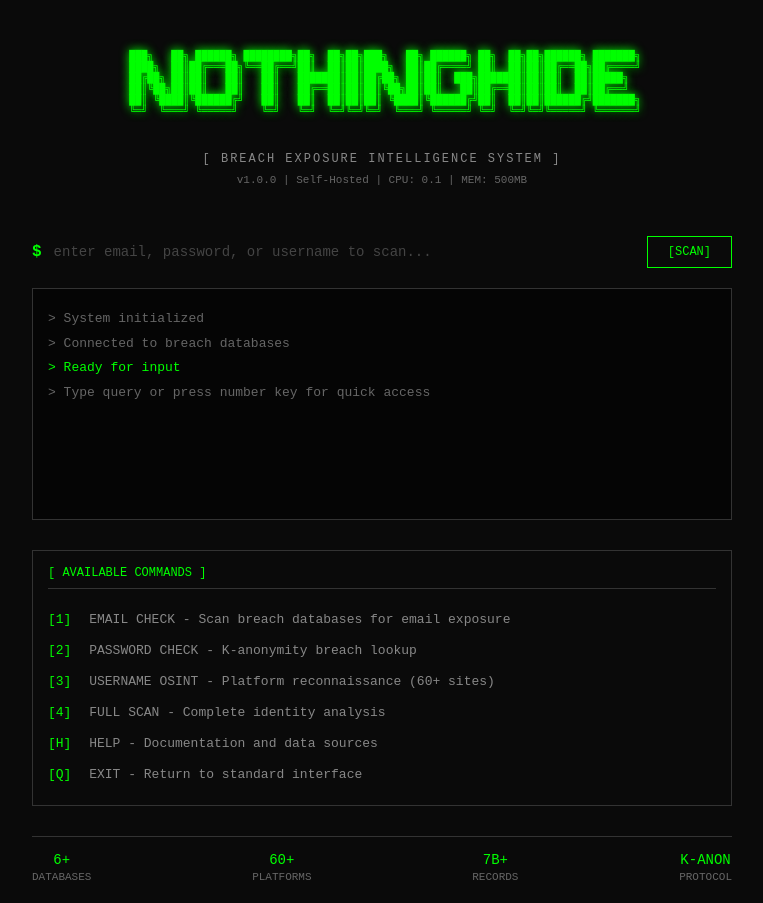
After one commit to Dhuruvdev/nothinghide, a FastAPI app: template nothinghide/web/templates/terminal.html in a window 1280 px wide. The commit adds this page. Shown: the whole page, without its empty margins (258-1021 px from the left). Run offline with FastAPI, Linux system fonts and the light colour scheme; the template is opened without the code that fills it, so the values that code supplies are empty.

Commit message:
Add a terminal interface for lightweight self-hosting
Adds a new route for a client-side rendered terminal page with a CLI aesthetic, including ASCII branding and system information.

Replit-Commit-Author: Agent
Replit-Commit-Session-Id: 90e477bd-c367-4cbc-a46a-c494079515b3
Replit-Commit-Checkpoint-Type: full_checkpoint
Replit-Commit-Event-Id: 704c32ae-b55b-4754-a11b-2170cca059be
Replit-Commit-Screenshot-Url: https://storage.googleapis.com/screenshot-production-us-central1/a98f99e9-69e0-4ab2-8d24-230b36227538/90e477bd-c367-4cbc-a46a-c494079515b3/3oUvtfY
Replit-Helium-Checkpoint-Created: true

```diff
--- a/nothinghide/web/app.py
+++ b/nothinghide/web/app.py
@@ -41,6 +41,12 @@ def is_email(query: str) -> bool:
 @app.get("/", response_class=HTMLResponse)
 async def home(request: Request):
     return templates.TemplateResponse("index.html", {"request": request})
+
+
+@app.get("/terminal", response_class=HTMLResponse)
+async def terminal(request: Request):
+    """CLI-style terminal interface - lightweight client-side rendering."""
+    return templates.TemplateResponse("terminal.html", {"request": request})
 
 
 @app.post("/check", response_class=HTMLResponse)
--- a/nothinghide/web/templates/index.html
+++ b/nothinghide/web/templates/index.html
@@ -26,6 +26,7 @@
         <li><a href="/password">Password Check</a> k-anonymity lookup - your password never leaves your browser</li>
         <li><a href="/username">Username OSINT</a> Advanced reconnaissance across 60+ platforms</li>
         <li><a href="/fullscan">Full Scan</a> Complete identity check with recommendations</li>
+        <li><a href="/terminal">Terminal Mode</a> CLI-style interface for lightweight self-hosting</li>
         <li><a href="/help">Help</a> Documentation and data sources</li>
     </ul>
 </div>
--- /dev/null
+++ b/nothinghide/web/templates/terminal.html
@@ -0,0 +1,386 @@
+{% extends "base.html" %}
+
+{% block title %}NothingHide Terminal - Breach Intelligence{% endblock %}
+
+{% block content %}
+<style>
+body, html {
+    margin: 0;
+    padding: 0;
+    background: #0a0a0a;
+    min-height: 100vh;
+}
+.container { display: none; }
+.footer { display: none; }
+
+.terminal-wrapper {
+    background: #0a0a0a;
+    min-height: 100vh;
+    font-family: 'Courier New', 'Monaco', 'Consolas', monospace;
+    color: #00ff00;
+    padding: 20px;
+    box-sizing: border-box;
+}
+
+.terminal-header {
+    text-align: center;
+    margin-bottom: 30px;
+    padding: 20px 0;
+}
+
+.ascii-logo {
+    font-size: 10px;
+    line-height: 1.1;
+    color: #00ff00;
+    white-space: pre;
+    display: inline-block;
+    text-shadow: 0 0 10px #00ff00;
+}
+
+.terminal-tagline {
+    color: #888888;
+    font-size: 12px;
+    margin-top: 15px;
+    letter-spacing: 2px;
+}
+
+.terminal-info {
+    color: #666666;
+    font-size: 11px;
+    margin-top: 8px;
+}
+
+.terminal-body {
+    max-width: 700px;
+    margin: 0 auto;
+}
+
+.terminal-prompt {
+    display: flex;
+    align-items: center;
+    margin: 20px 0;
+}
+
+.prompt-symbol {
+    color: #00ff00;
+    margin-right: 10px;
+    font-weight: bold;
+}
+
+.terminal-input {
+    flex: 1;
+    background: transparent;
+    border: none;
+    color: #00ff00;
+    font-family: inherit;
+    font-size: 14px;
+    outline: none;
+    caret-color: #00ff00;
+}
+
+.terminal-input::placeholder {
+    color: #444444;
+}
+
+.terminal-btn {
+    background: transparent;
+    border: 1px solid #00ff00;
+    color: #00ff00;
+    padding: 8px 20px;
+    font-family: inherit;
+    font-size: 12px;
+    cursor: pointer;
+    margin-left: 10px;
+    transition: all 0.2s;
+}
+
+.terminal-btn:hover {
+    background: #00ff00;
+    color: #0a0a0a;
+}
+
+.terminal-output {
+    border: 1px solid #333333;
+    background: #050505;
+    padding: 15px;
+    margin: 20px 0;
+    min-height: 200px;
+    max-height: 400px;
+    overflow-y: auto;
+}
+
+.output-line {
+    margin: 5px 0;
+    font-size: 13px;
+    line-height: 1.5;
+}
+
+.output-line.info { color: #00ff00; }
+.output-line.warning { color: #ffff00; }
+.output-line.error { color: #ff4444; }
+.output-line.success { color: #44ff44; }
+.output-line.dim { color: #666666; }
+
+.loading-bar {
+    display: none;
+    margin: 15px 0;
+}
+
+.loading-bar.active { display: block; }
+
+.progress-container {
+    background: #222222;
+    height: 4px;
+    width: 100%;
+    margin: 10px 0;
+}
+
+.progress-bar {
+    background: #00ff00;
+    height: 100%;
+    width: 0%;
+    transition: width 0.3s;
+    box-shadow: 0 0 10px #00ff00;
+}
+
+.loading-text {
+    color: #888888;
+    font-size: 11px;
+}
+
+.spinner {
+    display: inline-block;
+    animation: spin 1s linear infinite;
+}
+
+@keyframes spin {
+    0% { content: '|'; }
+    25% { content: '/'; }
+    50% { content: '-'; }
+    75% { content: '\\'; }
+}
+
+.cursor-blink {
+    animation: blink 1s step-end infinite;
+}
+
+@keyframes blink {
+    50% { opacity: 0; }
+}
+
+.menu-section {
+    margin: 30px 0;
+    border: 1px solid #333333;
+    padding: 15px;
+}
+
+.menu-title {
+    color: #00ff00;
+    font-size: 12px;
+    margin-bottom: 15px;
+    border-bottom: 1px solid #333333;
+    padding-bottom: 8px;
+}
+
+.menu-item {
+    display: block;
+    color: #888888;
+    text-decoration: none;
+    padding: 8px 0;
+    font-size: 13px;
+    transition: color 0.2s;
+}
+
+.menu-item:hover {
+    color: #00ff00;
+}
+
+.menu-item .key {
+    color: #00ff00;
+    margin-right: 10px;
+}
+
+.stats-bar {
+    display: flex;
+    justify-content: space-between;
+    border-top: 1px solid #333333;
+    padding-top: 15px;
+    margin-top: 30px;
+    font-size: 11px;
+    color: #666666;
+}
+
+.stat-item {
+    text-align: center;
+}
+
+.stat-value {
+    color: #00ff00;
+    font-size: 14px;
+    margin-bottom: 3px;
+}
+
+@media (max-width: 768px) {
+    .ascii-logo { font-size: 6px; }
+    .terminal-wrapper { padding: 10px; }
+    .terminal-prompt { flex-direction: column; align-items: stretch; }
+    .terminal-btn { margin: 10px 0 0 0; }
+    .stats-bar { flex-wrap: wrap; gap: 15px; }
+}
+</style>
+
+<div class="terminal-wrapper">
+    <div class="terminal-header">
+        <pre class="ascii-logo">
+ ███╗   ██╗ ██████╗ ████████╗██╗  ██╗██╗███╗   ██╗ ██████╗ ██╗  ██╗██╗██████╗ ███████╗
+ ████╗  ██║██╔═══██╗╚══██╔══╝██║  ██║██║████╗  ██║██╔════╝ ██║  ██║██║██╔══██╗██╔════╝
+ ██╔██╗ ██║██║   ██║   ██║   ███████║██║██╔██╗ ██║██║  ███╗███████║██║██║  ██║█████╗
+ ██║╚██╗██║██║   ██║   ██║   ██╔══██║██║██║╚██╗██║██║   ██║██╔══██║██║██║  ██║██╔══╝
+ ██║ ╚████║╚██████╔╝   ██║   ██║  ██║██║██║ ╚████║╚██████╔╝██║  ██║██║██████╔╝███████╗
+ ╚═╝  ╚═══╝ ╚═════╝    ╚═╝   ╚═╝  ╚═╝╚═╝╚═╝  ╚═══╝ ╚═════╝ ╚═╝  ╚═╝╚═╝╚═════╝ ╚══════╝
+        </pre>
+        <div class="terminal-tagline">[ BREACH EXPOSURE INTELLIGENCE SYSTEM ]</div>
+        <div class="terminal-info">v1.0.0 | Self-Hosted | CPU: 0.1 | MEM: 500MB</div>
+    </div>
+
+    <div class="terminal-body">
+        <form id="scan-form">
+            <div class="terminal-prompt">
+                <span class="prompt-symbol">$</span>
+                <input type="text" class="terminal-input" id="query-input" placeholder="enter email, password, or username to scan..." autocomplete="off">
+                <button type="submit" class="terminal-btn">[SCAN]</button>
+            </div>
+        </form>
+
+        <div class="loading-bar" id="loading-bar">
+            <div class="loading-text" id="loading-text">Initializing scan...</div>
+            <div class="progress-container">
+                <div class="progress-bar" id="progress-bar"></div>
+            </div>
+        </div>
+
+        <div class="terminal-output" id="output">
+            <div class="output-line dim">> System initialized</div>
+            <div class="output-line dim">> Connected to breach databases</div>
+            <div class="output-line info">> Ready for input<span class="cursor-blink">_</span></div>
+        </div>
+
+        <div class="menu-section">
+            <div class="menu-title">[ AVAILABLE COMMANDS ]</div>
+            <a href="/email" class="menu-item"><span class="key">[1]</span> EMAIL CHECK - Scan breach databases for email exposure</a>
+            <a href="/password" class="menu-item"><span class="key">[2]</span> PASSWORD CHECK - K-anonymity breach lookup</a>
+            <a href="/username" class="menu-item"><span class="key">[3]</span> USERNAME OSINT - Platform reconnaissance (60+ sites)</a>
+            <a href="/fullscan" class="menu-item"><span class="key">[4]</span> FULL SCAN - Complete identity analysis</a>
+            <a href="/help" class="menu-item"><span class="key">[H]</span> HELP - Documentation and data sources</a>
+            <a href="/" class="menu-item"><span class="key">[Q]</span> EXIT - Return to standard interface</a>
+        </div>
+
+        <div class="stats-bar">
+            <div class="stat-item">
+                <div class="stat-value">6+</div>
+                <div>DATABASES</div>
+            </div>
+            <div class="stat-item">
+                <div class="stat-value">60+</div>
+                <div>PLATFORMS</div>
+            </div>
+            <div class="stat-item">
+                <div class="stat-value">7B+</div>
+                <div>RECORDS</div>
+            </div>
+            <div class="stat-item">
+                <div class="stat-value">K-ANON</div>
+                <div>PROTOCOL</div>
+            </div>
+        </div>
+    </div>
+</div>
+
+<script>
+const output = document.getElementById('output');
+const loadingBar = document.getElementById('loading-bar');
+const progressBar = document.getElementById('progress-bar');
+const loadingText = document.getElementById('loading-text');
+const form = document.getElementById('scan-form');
+const input = document.getElementById('query-input');
+
+const loadingMessages = [
+    "Initializing scan protocols...",
+    "Connecting to breach databases...",
+    "Querying LeakCheck API...",
+    "Scanning HaveIBeenPwned...",
+    "Analyzing XposedOrNot...",
+    "Cross-referencing records...",
+    "Compiling threat report..."
+];
+
+function addLine(text, type = 'info') {
+    const line = document.createElement('div');
+    line.className = `output-line ${type}`;
+    line.innerHTML = `> ${text}`;
+    output.appendChild(line);
+    output.scrollTop = output.scrollHeight;
+}
+
+function clearOutput() {
+    output.innerHTML = '';
+}
+
+function detectQueryType(query) {
+    if (query.includes('@')) return 'email';
+    if (query.length < 20 && /^[a-zA-Z0-9._-]+$/.test(query)) return 'username';
+    return 'password';
+}
+
+async function runScan(query) {
+    clearOutput();
+    loadingBar.classList.add('active');
+    progressBar.style.width = '0%';
+
+    const queryType = detectQueryType(query);
+    addLine(`Detected query type: ${queryType.toUpperCase()}`, 'dim');
+    addLine(`Target: ${queryType === 'password' ? '********' : query}`, 'dim');
+    addLine('', 'dim');
+
+    for (let i = 0; i < loadingMessages.length; i++) {
+        loadingText.textContent = loadingMessages[i];
+        progressBar.style.width = `${((i + 1) / loadingMessages.length) * 100}%`;
+        addLine(loadingMessages[i], 'dim');
+        await new Promise(r => setTimeout(r, 400 + Math.random() * 300));
+    }
+
+    loadingBar.classList.remove('active');
+    addLine('', 'dim');
+    addLine('Scan complete. Redirecting to results...', 'success');
+
+    await new Promise(r => setTimeout(r, 500));
+
+    if (queryType === 'email') {
+        window.location.href = `/email?prefill=${encodeURIComponent(query)}`;
+    } else if (queryType === 'username') {
+        window.location.href = `/username?prefill=${encodeURIComponent(query)}`;
+    } else {
+        window.location.href = `/password`;
+    }
+}
+
+form.addEventListener('submit', (e) => {
+    e.preventDefault();
+    const query = input.value.trim();
+    if (query) {
+        runScan(query);
+    }
+});
+
+document.addEventListener('keydown', (e) => {
+    if (e.key === '1') window.location.href = '/email';
+    if (e.key === '2') window.location.href = '/password';
+    if (e.key === '3') window.location.href = '/username';
+    if (e.key === '4') window.location.href = '/fullscan';
+    if (e.key.toLowerCase() === 'h') window.location.href = '/help';
+    if (e.key.toLowerCase() === 'q') window.location.href = '/';
+});
+
+addLine('Type query or press number key for quick access', 'dim');
+</script>
+{% endblock %}
```
